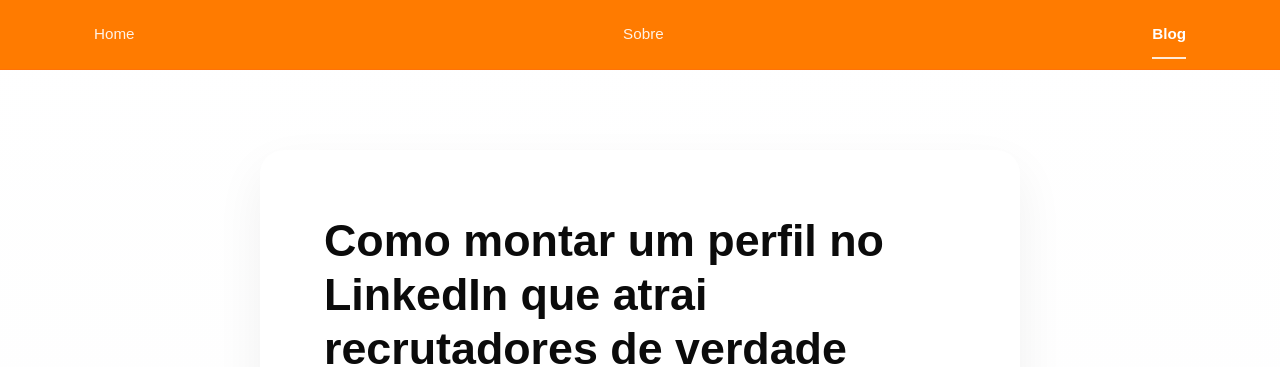
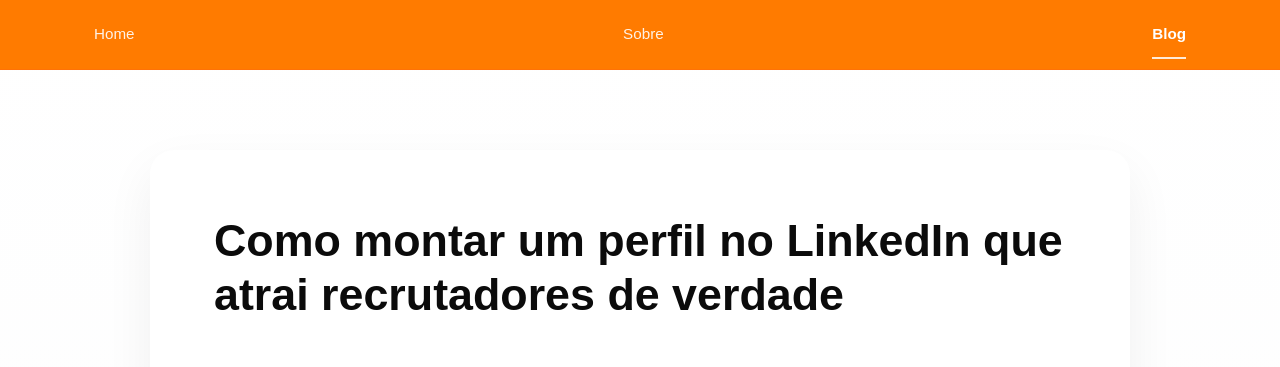
Before and after one commit to Geanccr07/fsl-blog, an Astro site: page /linkedin-perfil-que-atrai-recrutadores in a window 1280 px wide. Shown: the top 367 px of the page. Built offline with nearby package versions, Linux system fonts and the light colour scheme; Astro itself is replaced by a stand-in of ours.

Commit message:
ajuste largura artigos

```diff
--- a/src/styles/blog.css
+++ b/src/styles/blog.css
@@ -1,3 +1,6 @@
+/* =====================
+   BLOG HERO
+===================== */
 .blog-hero {
   padding: 5rem 0 3rem;
 }
@@ -14,32 +17,27 @@
   font-size: 1.05rem;
 }
 
+/* =====================
+   GRID POSTS
+===================== */
 .blog-grid {
   display: grid;
   gap: 2rem;
-
   grid-template-columns: repeat(auto-fit, minmax(320px, 1fr));
-
   padding-bottom: 5rem;
 }
 
+/* CARD */
 .blog-card {
   background: white;
-
   border-radius: 18px;
-
   padding: 2rem;
-
   box-shadow: 0 15px 40px rgba(0,0,0,0.06);
-
-  transition:
-    transform 0.25s ease,
-    box-shadow 0.25s ease;
+  transition: transform 0.25s ease, box-shadow 0.25s ease;
 }
 
 .blog-card:hover {
   transform: translateY(-6px);
-
   box-shadow: 0 20px 50px rgba(0,0,0,0.10);
 }
 
@@ -50,15 +48,12 @@
 .blog-card h2 {
   font-size: 1.4rem;
   color: var(--black);
-
   margin-bottom: 0.8rem;
-
   line-height: 1.3;
 }
 
 .blog-card p {
   color: var(--gray-text);
-
   margin-bottom: 1.5rem;
 }
 
@@ -66,7 +61,6 @@
   display: flex;
   align-items: center;
   gap: 0.8rem;
-
   flex-wrap: wrap;
 }
 
@@ -77,64 +71,54 @@
 
 .blog-tag {
   background: var(--primary-soft);
-
   color: var(--primary);
-
   padding: 0.35rem 0.7rem;
-
   border-radius: 999px;
-
   font-size: 0.8rem;
   font-weight: 500;
 }
 
-/* ARTIGO */
-
+/* =====================
+   ARTIGO (AJUSTADO)
+===================== */
 .blog-post {
   padding: 5rem 0;
 }
 
+/* 🔥 AQUI ESTÁ A CORREÇÃO PRINCIPAL */
 .blog-post article {
-  max-width: 760px;
+  max-width: 980px; /* antes: 760px */
   margin: 0 auto;
 
   background: white;
-
   padding: 4rem;
-
   border-radius: 24px;
-
   box-shadow: 0 20px 50px rgba(0,0,0,0.06);
 }
 
+/* TIPOGRAFIA */
 .blog-post h1 {
   font-size: 2.8rem;
   line-height: 1.2;
-
   margin-bottom: 1.5rem;
 }
 
 .blog-post h2 {
   font-size: 2rem;
-
   margin-top: 3rem;
   margin-bottom: 1rem;
 }
 
 .blog-post h3 {
   font-size: 1.4rem;
-
   margin-top: 2rem;
   margin-bottom: 0.8rem;
 }
 
 .blog-post p {
   color: #374151;
-
   line-height: 1.9;
-
   margin-bottom: 1.4rem;
-
   font-size: 1.05rem;
 }
 
@@ -152,6 +136,9 @@
   color: var(--black);
 }
 
+/* =====================
+   RESPONSIVO
+===================== */
 @media (max-width: 768px) {
   .blog-hero h1 {
     font-size: 2.2rem;
@@ -159,6 +146,7 @@
 
   .blog-post article {
     padding: 2rem;
+    max-width: 100%;
   }
 
   .blog-post h1 {
```
